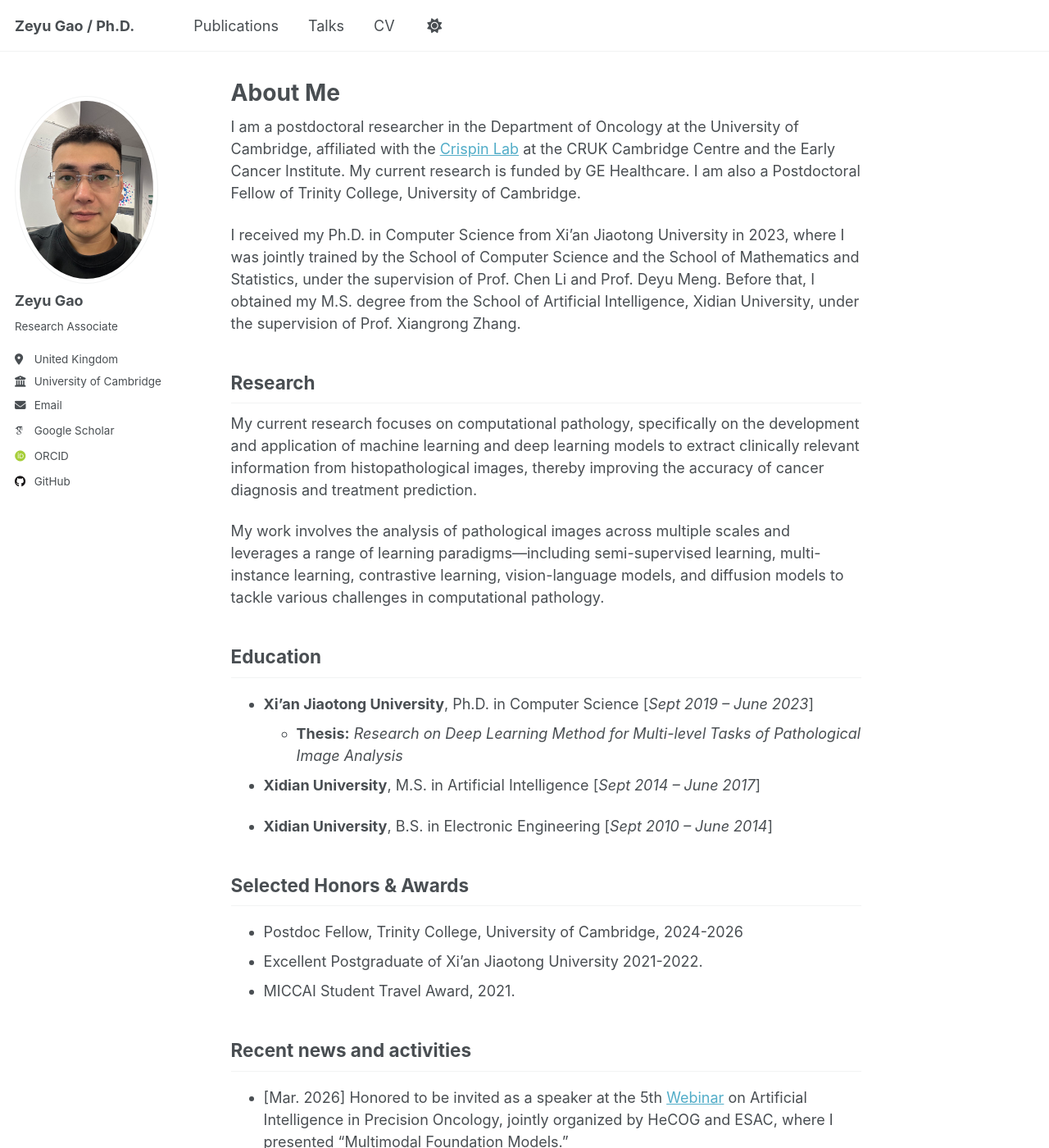
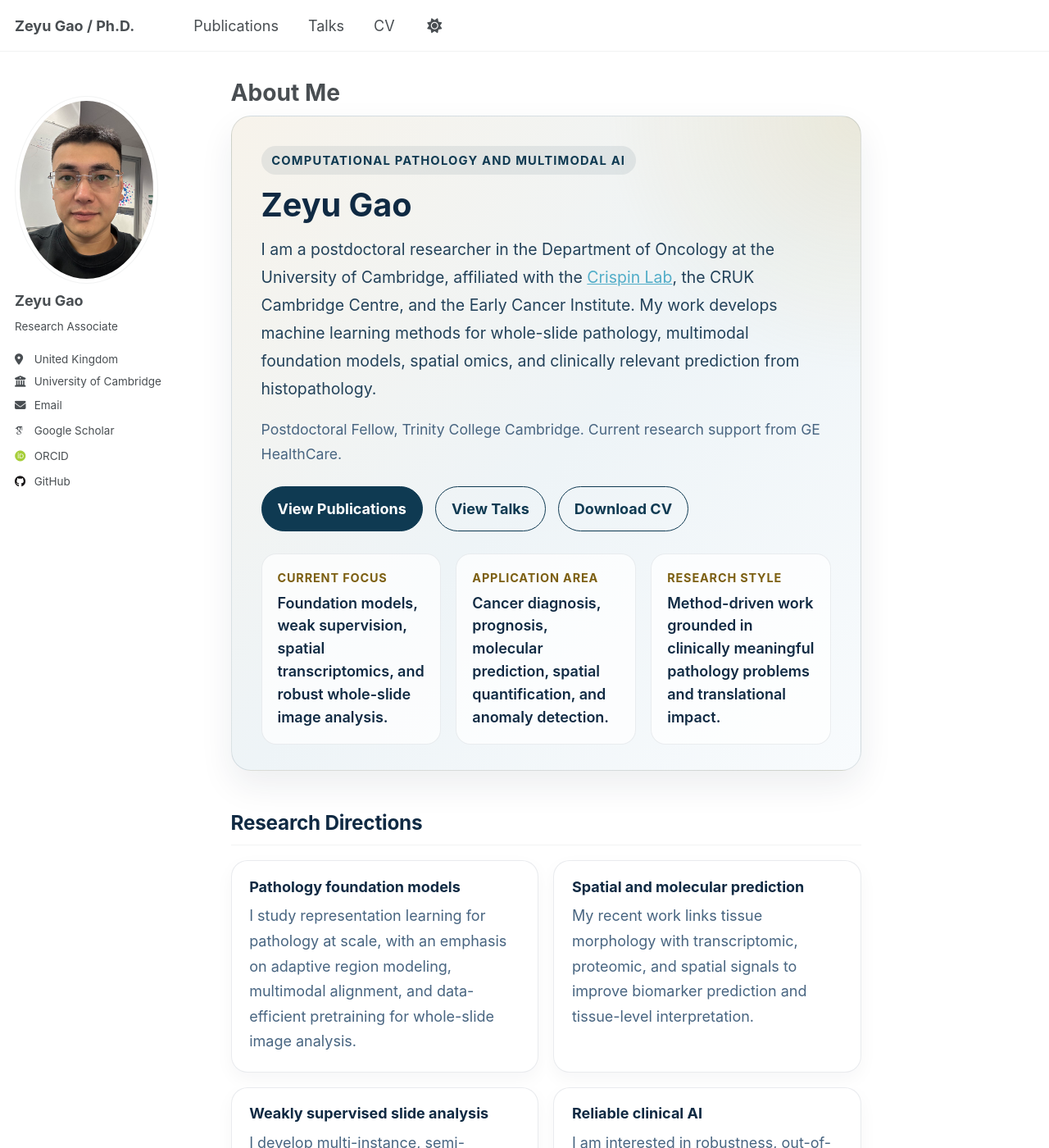
Before and after one commit to ZeyuGaoAi/ZeyuGaoAi.github.io, a Jekyll site: the page built from _pages/about.md, in a window 1280 px wide and 1400 px high. Shown: the whole window at 82% size. Built offline with Jekyll 4.4.1, drawn with Linux system fonts in a browser that asks for light colours; some web fonts are replaced; a script that is not in the unit is left out; some of the changed text lies outside the part shown.

Commit message:
Redesign homepage structure

```diff
--- a/_pages/about.md
+++ b/_pages/about.md
@@ -6,53 +6,134 @@ redirect_from:
   - /about/
   - /about.html
 ---
-I am a postdoctoral researcher in the Department of Oncology at the University of Cambridge, affiliated with the [Crispin Lab](https://www.crispinlab.com/) at the CRUK Cambridge Centre and the Early Cancer Institute. My current research is funded by GE Healthcare. I am also a Postdoctoral Fellow of Trinity College, University of Cambridge.
+<section class="home-hero">
+  <div class="home-kicker">Computational Pathology and Multimodal AI</div>
+  <h1>Zeyu Gao</h1>
+  <p class="home-lead">I am a postdoctoral researcher in the Department of Oncology at the University of Cambridge, affiliated with the <a href="https://www.crispinlab.com/">Crispin Lab</a>, the CRUK Cambridge Centre, and the Early Cancer Institute. My work develops machine learning methods for whole-slide pathology, multimodal foundation models, spatial omics, and clinically relevant prediction from histopathology.</p>
+  <p class="home-meta">Postdoctoral Fellow, Trinity College Cambridge. Current research support from GE HealthCare.</p>
+  <div class="home-actions">
+    <a class="home-button" href="/publications/">View Publications</a>
+    <a class="home-button is-secondary" href="/talks/">View Talks</a>
+    <a class="home-button is-secondary" href="/cv/">Download CV</a>
+  </div>
+  <div class="home-glance">
+    <div class="home-glance-item">
+      <div class="home-glance-label">Current Focus</div>
+      <p>Foundation models, weak supervision, spatial transcriptomics, and robust whole-slide image analysis.</p>
+    </div>
+    <div class="home-glance-item">
+      <div class="home-glance-label">Application Area</div>
+      <p>Cancer diagnosis, prognosis, molecular prediction, spatial quantification, and anomaly detection.</p>
+    </div>
+    <div class="home-glance-item">
+      <div class="home-glance-label">Research Style</div>
+      <p>Method-driven work grounded in clinically meaningful pathology problems and translational impact.</p>
+    </div>
+  </div>
+</section>
 
-I received my Ph.D. in Computer Science from Xi’an Jiaotong University in 2023, where I was jointly trained by the School of Computer Science and the School of Mathematics and Statistics, under the supervision of Prof. Chen Li and Prof. Deyu Meng.
-Before that, I obtained my M.S. degree from the School of Artificial Intelligence, Xidian University, under the supervision of Prof. Xiangrong Zhang.
+<section class="home-section">
+  <h2 class="home-section-title">Research Directions</h2>
+  <div class="home-card-grid">
+    <article class="home-card">
+      <h3>Pathology foundation models</h3>
+      <p>I study representation learning for pathology at scale, with an emphasis on adaptive region modeling, multimodal alignment, and data-efficient pretraining for whole-slide image analysis.</p>
+    </article>
+    <article class="home-card">
+      <h3>Spatial and molecular prediction</h3>
+      <p>My recent work links tissue morphology with transcriptomic, proteomic, and spatial signals to improve biomarker prediction and tissue-level interpretation.</p>
+    </article>
+    <article class="home-card">
+      <h3>Weakly supervised slide analysis</h3>
+      <p>I develop multi-instance, semi-supervised, and contrastive learning approaches that extract slide-level and region-level information from sparse or weak annotation.</p>
+    </article>
+    <article class="home-card">
+      <h3>Reliable clinical AI</h3>
+      <p>I am interested in robustness, out-of-distribution detection, explainability, and deployment-oriented evaluation for computational pathology systems.</p>
+    </article>
+  </div>
+</section>
 
-Research
-------
-My current research focuses on computational pathology, specifically on the development and application of machine learning and deep learning models to extract clinically relevant information from histopathological images, thereby improving the accuracy of cancer diagnosis and treatment prediction.
+<section class="home-section">
+  <h2 class="home-section-title">Featured Publications</h2>
+  <div class="home-card-grid">
+    <article class="home-card">
+      <div class="home-card-meta">CVPR 2026</div>
+      <h3><a href="/publications/CVPR2026_CARE/">CARE</a></h3>
+      <p>A molecular-guided pathology foundation model with adaptive region modeling for whole-slide image analysis across 33 downstream tasks.</p>
+    </article>
+    <article class="home-card">
+      <div class="home-card-meta">Medical Image Analysis 2026</div>
+      <h3><a href="/publications/MedIA2026_PH2ST/">PH2ST</a></h3>
+      <p>A spatial transcriptomics-guided hypergraph framework that uses limited ST signals to drive multi-scale histological learning.</p>
+    </article>
+    <article class="home-card">
+      <div class="home-card-meta">WWW 2026</div>
+      <h3><a href="/publications/WWW2026_HAAF/">HAAF</a></h3>
+      <p>A hierarchical vision-language adaptation method for few-shot pathology anomaly detection with cross-level alignment.</p>
+    </article>
+    <article class="home-card">
+      <div class="home-card-meta">Nature Cancer 2025</div>
+      <h3><a href="/publications/SMMILe2025/">SMMILe</a></h3>
+      <p>A measurable multi-instance learning framework for accurate spatial quantification and clinically useful pathology analysis.</p>
+    </article>
+  </div>
+</section>
 
-My work involves the analysis of pathological images across multiple scales and leverages a range of learning paradigms—including semi-supervised learning, multi-instance learning, contrastive learning, vision-language models, and diffusion models to tackle various challenges in computational pathology.
+<section class="home-section">
+  <h2 class="home-section-title">Selected Talks and Presentations</h2>
+  <ol class="home-inline-list">
+    <li>
+      <strong>March 2026</strong> · <a href="/talks/2026-03-AIPO-Webinar/">Multimodal Foundation Models</a>
+      <p>Invited webinar talk for the 5th Artificial Intelligence in Precision Oncology webinar series.</p>
+    </li>
+    <li>
+      <strong>September 2025</strong> · <a href="/talks/2025-09-Paris/">Multimodal AI for Cancer Research</a>
+      <p>Invited talk at the ESMO Molecular Analysis for Precision Oncology Congress in Paris.</p>
+    </li>
+    <li>
+      <strong>August 2025</strong> · <a href="/talks/2025-08-OxML/">Multiomics for Cancer</a>
+      <p>Invited lecture at Oxford ML School 2025.</p>
+    </li>
+    <li>
+      <strong>June 2025</strong> · <a href="/talks/2025-06-Corfu/">Multimodal and Multiomics Foundation Models</a>
+      <p>Invited lecture at the Artificial Intelligence in Cancer Research Summer School 2025 in Corfu.</p>
+    </li>
+  </ol>
+</section>
 
-Education
-------
+<section class="home-section">
+  <h2 class="home-section-title">Recent Highlights</h2>
+  <div class="home-compact">
+    <div class="home-compact-item">
+      <strong>February 2026</strong>
+      <p><a href="/publications/CVPR2026_CARE/">CARE</a> was accepted to CVPR 2026.</p>
+    </div>
+    <div class="home-compact-item">
+      <strong>February 2026</strong>
+      <p><a href="/publications/MedIA2026_PH2ST/">PH2ST</a> was accepted to <em>Medical Image Analysis</em>.</p>
+    </div>
+    <div class="home-compact-item">
+      <strong>January 2026</strong>
+      <p><a href="/publications/WWW2026_HAAF/">HAAF</a> was accepted to WWW 2026.</p>
+    </div>
+    <div class="home-compact-item">
+      <strong>November 2025</strong>
+      <p><a href="/publications/SMMILe2025/">SMMILe</a> was published in <em>Nature Cancer</em>.</p>
+    </div>
+  </div>
+</section>
 
-- **Xi’an Jiaotong University**, Ph.D. in Computer Science [*Sept 2019 – June 2023*]
-  - **Thesis:** *Research on Deep Learning Method for Multi-level Tasks of Pathological Image Analysis*
-
-- **Xidian University**, M.S. in Artificial Intelligence [*Sept 2014 – June 2017*]
-
-- **Xidian University**, B.S. in Electronic Engineering  [*Sept 2010 – June 2014*]
-
-Selected Honors & Awards
-------
-- Postdoc Fellow, Trinity College, University of Cambridge, 2024-2026
-- Excellent Postgraduate of Xi’an Jiaotong University 2021-2022.
-- MICCAI Student Travel Award, 2021.
-
-Recent news and activities
-------
-- [Mar. 2026] Honored to be invited as a speaker at the 5th [Webinar](https://www.events.gr/el/events/event/1224-artificial-intelligence-in-precision-oncology) on Artificial Intelligence in Precision Oncology, jointly organized by HeCOG and ESAC, where I presented “Multimodal Foundation Models.”
-- [Feb. 2026] Excited to share that our paper “CARE: A Molecular-Guided Foundation Model with Adaptive Region Modeling for Whole Slide Image Analysis” has been accepted to CVPR 2026, [preprint here](https://arxiv.org/abs/2602.21637). CARE introduces a molecular-guided foundation model with adaptive region modeling, achieving state-of-the-art performance across 33 whole-slide image analysis tasks while using only one-tenth of the training data.
-- [Feb. 2026]  Excited to share that our paper “PH2ST: ST-Prompt Guided Histological Hypergraph Learning for Spatial Gene Expression Prediction” has been accepted to [Medical Image Analysis](https://www.sciencedirect.com/science/article/pii/S1361841526000770). PH2ST proposes a prompt-guided hypergraph learning framework that leverages limited spatial transcriptomics signals to guide multi-scale histological representation learning, enabling accurate and robust spatial gene expression prediction.
-- [Jan. 2026] Excited to share that our paper “HAAF: Hierarchical Adaptation and Alignment of Foundation Models for Few-Shot Pathology Anomaly Detection” has been accepted to The Web Conference (WWW) 2026 ([arXiv: 2601.17405](https://arxiv.org/abs/2601.17405)). HAAF proposes a hierarchical vision–language adaptation framework with cross-level alignment to improve few-shot pathology anomaly detection.
-- [Jan. 2026] Excited to share our new paper, “MegaSeg: Towards Scalable Semantic Segmentation for Megapixel Images”, which I supervised, has been accepted by [Medical Image Analysis](https://www.sciencedirect.com/science/article/abs/pii/S1361841526000022)! This work introduces a scalable segmentation framework for megapixel whole-slide pathology images that preserves fine-grained morphology.
-- [Nov. 2025] Delighted to share that our [Nature Cancer](https://www.nature.com/articles/s43018-025-01060-8) paper "SMMILe enables accurate spatial quantification in digital pathology using multiple-instance learning", a new AI tool that rapidly analyses complex cancer slides and delivers precise spatial tumour mapping from weak labels, is now published, [more details](https://www.cam.ac.uk/research/news/ai-tool-can-analyse-complex-cancer-images-rapidly-offering-potential-to-personalise-treatment)!
-- [Nov. 2025] Delighted to present a poster on “Diffusion-Based HRD Score Prediction from H&E-Stained Whole-Slide Images in Breast and Gynaecologic Cancers” at the [ESMO AI & Digital Oncology Congress](https://www.esmorwd.org/article/S2949-8201(25)00298-X/fulltext) 2025, Berlin, Germany.
-- [Sep. 2025] Delighted to share that our project "ProGIS: Prototype-Guided Interactive Segmentation for Pathological Images", which I supervised, has been accepted by [IEEE Trans on Medical Imaging](https://ieeexplore.ieee.org/abstract/document/11168941)! This work introduces a novel interactive segmentation framework tailored for tissue image analysis.
-- [Sep. 2025] Honored to give an invited talk on *“Multimodal AI for Cancer Research”* at the [ESMO MAP Congress 2025](https://www.esmo.org/meeting-calendar/molecular-analysis-for-precision-oncology-congress-2025/programme), Paris, France.
-- [Aug. 2025] Proud to share that this important project (which I supervised), “StaDis: Stability distance to detecting out-of-distribution data in computational pathology”, has been accepted by [Medical Image Analysis](https://www.sciencedirect.com/science/article/pii/S1361841525003202)! A key step toward robust and reliable OOD detection in computational pathology!
-- [Aug. 2025] Honored to give an invited lecture on *“Multiomics for Cancer”* at the [Oxford ML School 2025](https://www.oxfordml.school/2025-health), Oxford, UK.
-- [Jul. 2025] Proud to share that this impactful dataset project (which I supervised), "A fully annotated pathology slide dataset for early gastric cancer and precancerous lesions" has been accepted by [Nature Scientific Data](https://www.nature.com/articles/s41597-025-05679-1)! An important resource for computational pathology and early gastric cancer research!
-- [Jul. 2025] Proud to share that the first project I’ve supervised at University of Cambridge, “CoxKAN: Kolmogorov–Arnold Networks for interpretable, high-performance survival analysis”, has been accepted by [Bioinformatics](https://doi.org/10.1093/bioinformatics/btaf413)! Nearly a year in the making, and already 15 citations on [arXiv](https://arxiv.org/abs/2409.04290)!
-- [Jun. 2025] Our special issue *"Can AI Care? Affective LLMs for the Future of Mental Health"* is now live on *IEEE Transactions on Affective Computing*. The issue aims to explore how large language models can support mental health through affective computing. Submissions are now open [here](https://www.computer.org/digital-library/journals/ta/can-ai-care-mental-health).
-- [Jun. 2025] Honored to give an invited lecture on *“Multimodal and Multiomics Foundation Models”* at the [Artificial Intelligence in Cancer Research Summer School 2025](https://www.aicancer2025.org/), Corfu, Greece.
-- [May. 2025] Delighted to present a poster on *“ALPaCA: Adapting Llama for Pathology Context Analysis”* at the [Artificial Intelligence for Oncology Conference](https://www.aiforoncology.it/), Milan, Italy.
-- [Apr. 2025] Presented a poster entitled *“Bridging whole slide images and large language model for slide-level question answering”* at the [AACR Annual Meeting 2025](https://aacrjournals.org/cancerres/article/85/8_Supplement_1/2438/757197), Chicago, US.
-- [Oct. 2024] Gave a flash talk and presented a poster on *“Accurate Spatial Quantification in Computational Pathology with Multiple Instance Learning: SMMILe”* at the CRUK CI/CC Retreat 2024, Cambridge, UK.
-- [Jul. 2024] Invited to speak on *“Accurate Spatial Quantification and WSI Classification with Measurable Multi-Instance Learning”* at the [ICM Symposium 2024](https://www.integratedcancermedicine.org/news/icm-symposium-machine-learning-and-ai-for-hard-to-treat-cancers-datasets-pipelines-and-clinical-implementation/), Cambridge, UK.
-- [Jun. 2024] Honored to give an invited talk on *“Measurable Multi-Instance Learning for Cancer Classification and Spatial Quantification”* at the [C2D3 Computational Biology Annual Symposium 2024](https://www.c2d3.cam.ac.uk/index.php/events/c2d3-computational-biology-annual-symposium-2024), Cambridge, UK.
-- [Jan. 2024] Organized the workshop *“Integrating Deep Learning with Pathology for Cancer Diagnosis and Research”* at the [Cambridge University Oncology Society Annual Conference 2024](https://www.instagram.com/p/C1hJpnBsK-W/), Cambridge, UK.
+<section class="home-section">
+  <h2 class="home-section-title">Background</h2>
+  <div class="home-card-grid">
+    <article class="home-card">
+      <h3>Training</h3>
+      <p>I received my Ph.D. in Computer Science from Xi’an Jiaotong University in 2023, jointly trained by the School of Computer Science and the School of Mathematics and Statistics under the supervision of Prof. Chen Li and Prof. Deyu Meng. Before that, I completed my M.S. in Artificial Intelligence and B.S. in Electronic Engineering at Xidian University.</p>
+    </article>
+    <article class="home-card">
+      <h3>Selected Honors</h3>
+      <p>Postdoctoral Fellow, Trinity College Cambridge (2024-2026); Excellent Postgraduate of Xi’an Jiaotong University (2021-2022); MICCAI Student Travel Award (2021).</p>
+    </article>
+  </div>
+</section>
--- /dev/null
+++ b/_sass/custom/_home.scss
@@ -0,0 +1,218 @@
+.page__content {
+  .home-hero {
+    margin: 0 0 2.5rem;
+    padding: 2rem 2rem 1.75rem;
+    border: 1px solid rgba(10, 41, 61, 0.12);
+    border-radius: 24px;
+    background:
+      radial-gradient(circle at top right, rgba(212, 176, 92, 0.18), transparent 28%),
+      linear-gradient(135deg, #f7f3eb 0%, #eef4f7 52%, #f8fbfd 100%);
+    box-shadow: 0 18px 40px rgba(21, 42, 60, 0.08);
+  }
+
+  .home-kicker {
+    display: inline-block;
+    margin-bottom: 0.9rem;
+    padding: 0.35rem 0.7rem;
+    border-radius: 999px;
+    background: rgba(10, 41, 61, 0.08);
+    color: #0f3a52;
+    font-size: 0.82rem;
+    font-weight: 700;
+    letter-spacing: 0.08em;
+    text-transform: uppercase;
+  }
+
+  .home-hero h1 {
+    margin: 0 0 0.8rem;
+    color: #102a43;
+    font-size: 2.2rem;
+    line-height: 1.1;
+  }
+
+  .home-lead {
+    max-width: 50rem;
+    margin: 0 0 1rem;
+    color: #23425a;
+    font-size: 1.08rem;
+    line-height: 1.75;
+  }
+
+  .home-meta {
+    margin: 0 0 1.35rem;
+    color: #486581;
+    font-size: 0.98rem;
+    line-height: 1.7;
+  }
+
+  .home-actions {
+    display: flex;
+    flex-wrap: wrap;
+    gap: 0.85rem;
+    margin-bottom: 1.5rem;
+  }
+
+  .home-button {
+    display: inline-flex;
+    align-items: center;
+    justify-content: center;
+    min-height: 2.8rem;
+    padding: 0.7rem 1.05rem;
+    border-radius: 999px;
+    border: 1px solid #0f3a52;
+    background: #0f3a52;
+    color: #fff;
+    font-weight: 700;
+    text-decoration: none;
+    transition: transform 0.18s ease, box-shadow 0.18s ease, background 0.18s ease;
+  }
+
+  .home-button:hover {
+    color: #fff;
+    background: #174863;
+    box-shadow: 0 10px 20px rgba(15, 58, 82, 0.18);
+    transform: translateY(-1px);
+  }
+
+  .home-button.is-secondary {
+    background: transparent;
+    color: #0f3a52;
+  }
+
+  .home-button.is-secondary:hover {
+    background: rgba(15, 58, 82, 0.06);
+  }
+
+  .home-glance {
+    display: grid;
+    grid-template-columns: repeat(3, minmax(0, 1fr));
+    gap: 1rem;
+  }
+
+  .home-glance-item {
+    padding: 1rem 1.05rem;
+    border-radius: 18px;
+    background: rgba(255, 255, 255, 0.72);
+    border: 1px solid rgba(16, 42, 67, 0.08);
+  }
+
+  .home-glance-label {
+    margin-bottom: 0.35rem;
+    color: #7c5f12;
+    font-size: 0.8rem;
+    font-weight: 700;
+    letter-spacing: 0.06em;
+    text-transform: uppercase;
+  }
+
+  .home-glance-item p {
+    margin: 0;
+    color: #102a43;
+    font-weight: 600;
+    line-height: 1.55;
+  }
+
+  .home-section {
+    margin: 0 0 2.8rem;
+  }
+
+  .home-section-title {
+    margin-bottom: 1rem;
+    color: #102a43;
+    font-size: 1.35rem;
+    letter-spacing: -0.01em;
+  }
+
+  .home-card-grid {
+    display: grid;
+    grid-template-columns: repeat(2, minmax(0, 1fr));
+    gap: 1rem;
+  }
+
+  .home-card {
+    padding: 1.15rem 1.2rem;
+    border: 1px solid rgba(16, 42, 67, 0.09);
+    border-radius: 20px;
+    background: #fff;
+    box-shadow: 0 8px 22px rgba(15, 23, 42, 0.04);
+  }
+
+  .home-card h3,
+  .home-card h4 {
+    margin: 0 0 0.55rem;
+    color: #102a43;
+  }
+
+  .home-card p {
+    margin: 0;
+    color: #486581;
+    line-height: 1.7;
+  }
+
+  .home-card-meta {
+    margin: 0 0 0.65rem;
+    color: #7c5f12;
+    font-size: 0.86rem;
+    font-weight: 700;
+    letter-spacing: 0.04em;
+    text-transform: uppercase;
+  }
+
+  .home-inline-list {
+    display: grid;
+    gap: 0.8rem;
+    margin: 0;
+    padding: 0;
+    list-style: none;
+  }
+
+  .home-inline-list li {
+    padding: 1rem 1.1rem;
+    border-left: 3px solid #d4b05c;
+    border-radius: 0 16px 16px 0;
+    background: #f9fbfc;
+  }
+
+  .home-inline-list strong {
+    color: #102a43;
+  }
+
+  .home-inline-list p {
+    margin: 0.3rem 0 0;
+    color: #486581;
+  }
+
+  .home-compact {
+    display: grid;
+    gap: 0.75rem;
+  }
+
+  .home-compact-item {
+    padding-bottom: 0.8rem;
+    border-bottom: 1px solid rgba(16, 42, 67, 0.08);
+  }
+
+  .home-compact-item:last-child {
+    padding-bottom: 0;
+    border-bottom: 0;
+  }
+
+  .home-compact-item p {
+    margin: 0.25rem 0 0;
+  }
+
+  @media screen and (max-width: 900px) {
+    .home-glance,
+    .home-card-grid {
+      grid-template-columns: 1fr;
+    }
+
+    .home-hero {
+      padding: 1.35rem;
+    }
+
+    .home-hero h1 {
+      font-size: 1.85rem;
+    }
+  }
+}
--- a/assets/css/main.scss
+++ b/assets/css/main.scss
@@ -38,5 +38,6 @@
 
     "vendor/font-awesome/fontawesome",
     "vendor/font-awesome/solid",
-    "vendor/font-awesome/brands"
+    "vendor/font-awesome/brands",
+    "custom/home"
 ;
```
